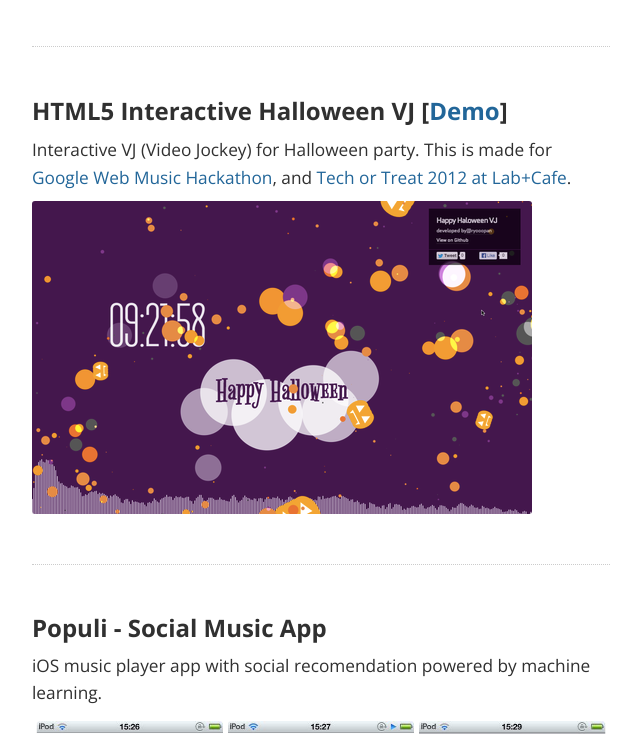
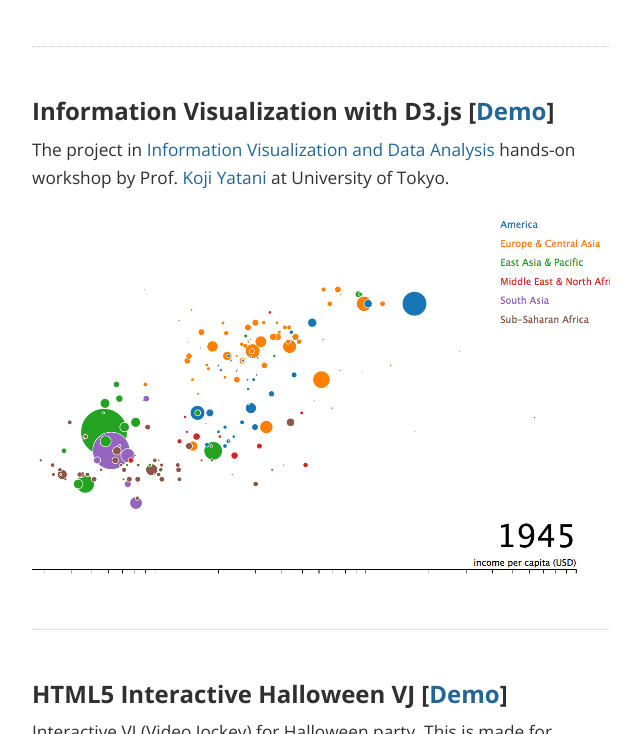
Before and after one commit to ryooopan/homepage, a Jekyll site: the page built from projects.md, in a window 1280 px wide and 900 px high, scrolled down 1154 px, cut to the strip 166-900 px from the top of the window. Shown: the whole strip, without its empty margins (319-960 px from the left). Built offline with Jekyll 4.4.1, drawn with Linux system fonts in a browser that asks for light colours; nearby versions of some CDN libraries; Markdown is read by kramdown in place of the engine named in the settings; comment, search, counter and statistics services are not loaded.

Commit message:
add all link target blank and infovis project

```diff
--- a/javascripts/basics.js
+++ b/javascripts/basics.js
@@ -1,5 +1,7 @@
 // Generated by CoffeeScript 1.6.3
 jQuery(function() {
+  $("a[href^='http']:not([href*='" + location.hostname + "'])").attr('target', '_blank');
+
   return $.each($("[data-time]"), function(index, ele) {
     return $(ele).html(prettyDate(new Date($(this).data("time"))));
   });
--- a/projects.md
+++ b/projects.md
@@ -23,6 +23,15 @@ Interactive Video Tutorial allows you to learn programming interactively.
 <div class="video-container">
 <iframe src="//player.vimeo.com/video/110672329" width="500" height="281" frameborder="0" webkitallowfullscreen mozallowfullscreen allowfullscreen></iframe>
 </div>
+
+---
+
+### Information Visualization with D3.js [[Demo](http://graph.ryosuzuki.org)]
+
+The project in [Information Visualization and Data Analysis](http://yatani.jp/teaching/doku.php?id=2014infovislab:start) hands-on workshop by Prof. [Koji Yatani](http://yatani.jp/) at University of Tokyo.
+
+![](/images/infovis.png)
+
 
 ---
 
```
Also changed, not shown: index.md (+1 -1 lines), images/infovis.png (added).
